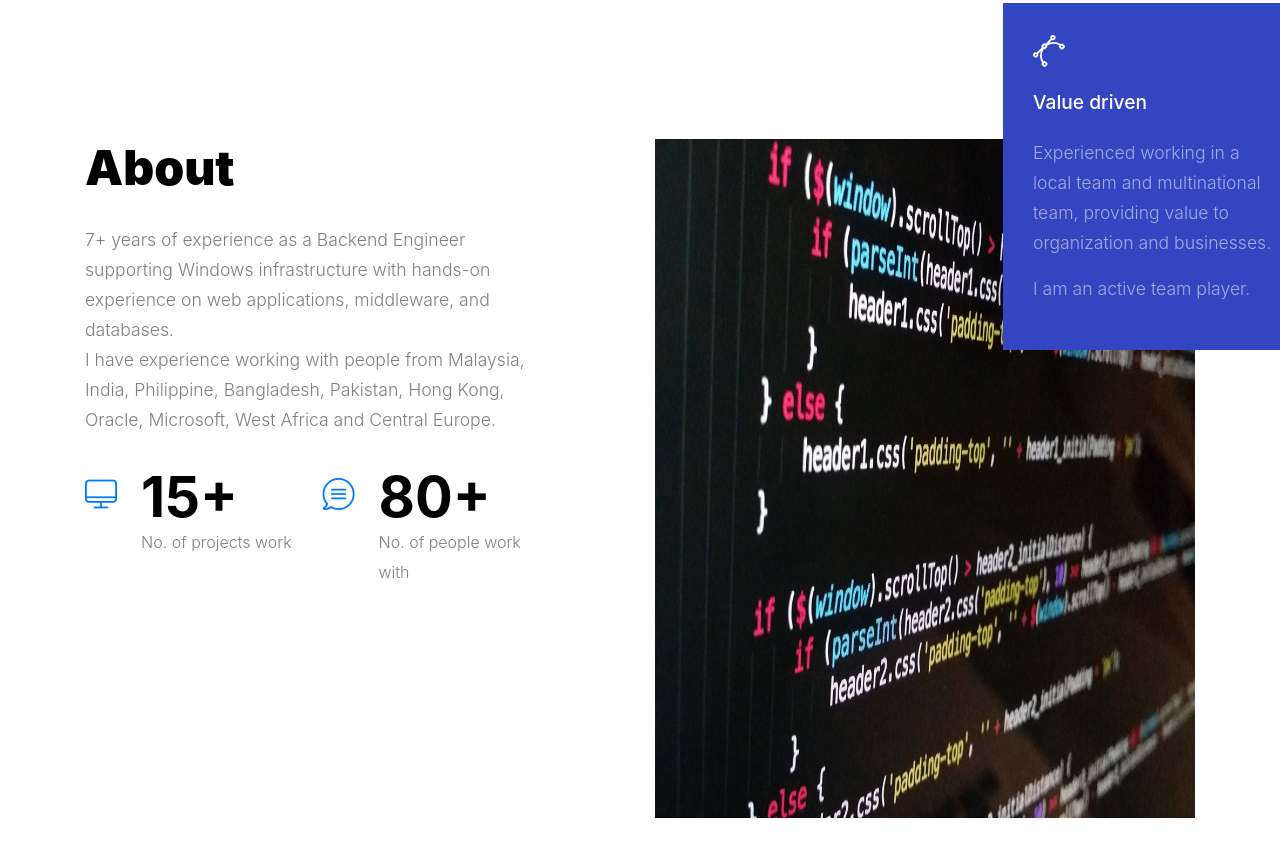
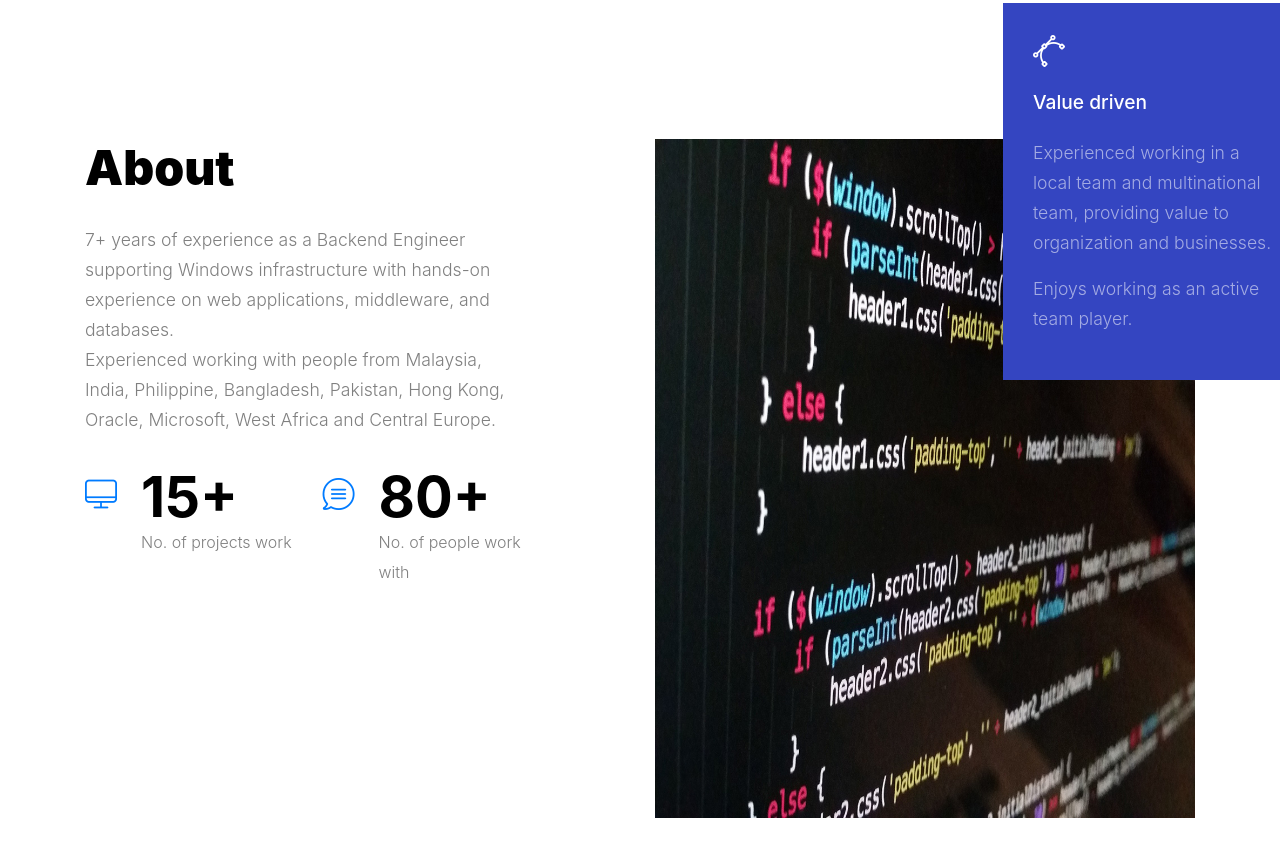
Before and after one commit to amirul-k/amirul-k-porftfolio, a plain HTML site: page index.html in a window 1280 px wide. Shown: the part 1097-1954 px from the top of the page. Drawn offline with Linux system fonts and the light colour scheme; files whose address does not match are found by name; a web font is replaced by a local one.

Commit message:
Update index.html

```diff
--- a/index.html
+++ b/index.html
@@ -97,7 +97,7 @@
               <!-- <span class="section-sub-title d-block">About Amplify</span> -->
               <h2 class="section-title">About</h2>
               <p>7+ years of experience as a Backend Engineer supporting Windows infrastructure with hands-on experience
-                on web applications, middleware, and databases.<br> I have experience working with people from Malaysia, India, Philippine, Bangladesh, Pakistan, Hong Kong, Oracle, Microsoft, West Africa and Central Europe. </p>
+                on web applications, middleware, and databases.<br>  Experienced working with people from Malaysia, India, Philippine, Bangladesh, Pakistan, Hong Kong, Oracle, Microsoft, West Africa and Central Europe. </p>
             </div>
 
             <div class="row">
@@ -149,7 +149,7 @@
                 <h3>Value driven</h3>
                 <p>Experienced working in a local team and multinational team, providing value to organization and
                   businesses.</p>
-                <p>I am an active team player.</p>
+                <p>Enjoys working as an active team player.</p>
               </div>
               <img src="images/about_1.jpg" alt="Image" class="img-fluid">
             </div>
```
